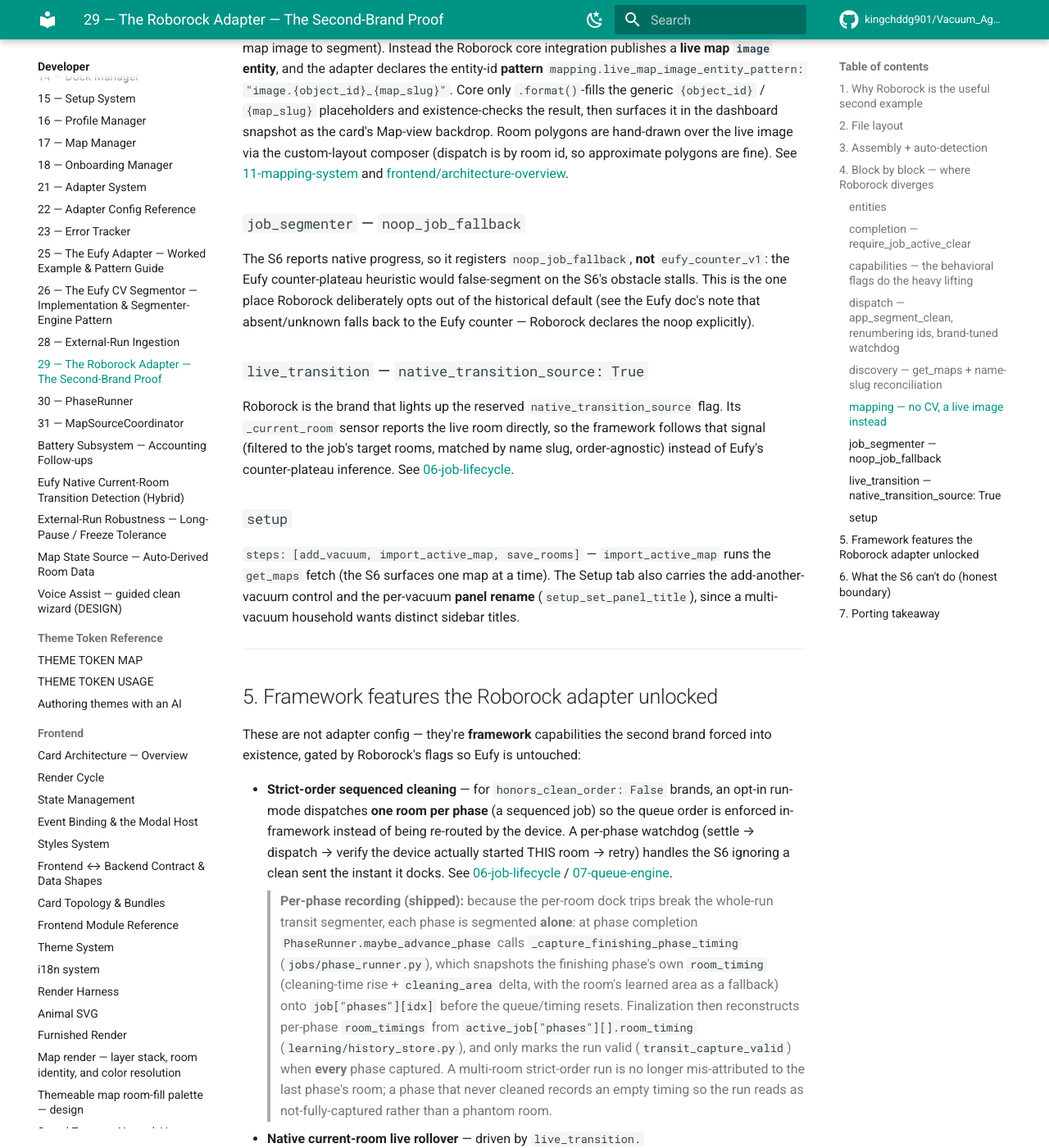
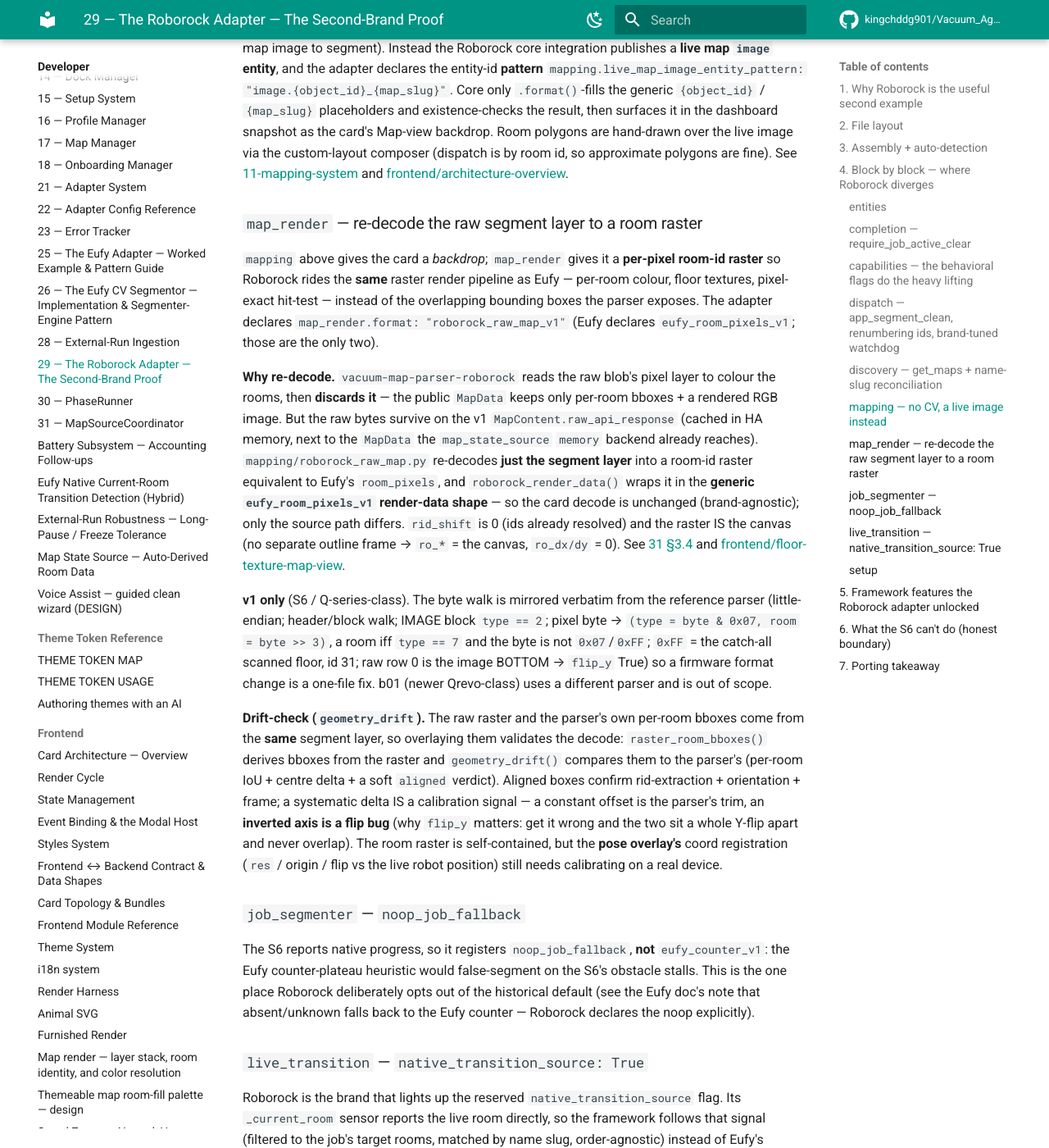
Before and after one commit to kingchddg901/Vacuum_Agent, an MkDocs documentation site: the page built from docs/dev/29-roborock-adapter.md, in a window 1280 px wide and 1400 px high, scrolled down 4804 px. Shown: the whole window at 82% size. Built offline with MkDocs 1.6.1 and Material for MkDocs 9.7.7, drawn with Linux system fonts in a browser that asks for light colours; comment, search, counter and statistics services are not loaded.

Commit message:
docs(roborock): document the raw-map segment parser (mapping/roborock_raw_map.py)
The Roborock raw-map render was wired in 447ec93 with no docs, and 31 §3.4 still said
the render decode was "only eufy_room_pixels_v1 today" — stale once roborock_raw_map_v1
landed. Documented the parser as an architecture piece:

- 29-roborock-adapter.md: new "### map_render" section — why re-decode (the parser reads
  the pixel layer to colour rooms then discards it; the raw bytes survive on the v1
  MapContent.raw_api_response), what roborock_raw_map.py does (re-decode the segment
  layer -> room-id raster -> wrapped in the generic eufy_room_pixels_v1 shape so the
  card decode stays brand-agnostic), v1-only scope, and the geometry_drift decode-check
  (raster bboxes vs the parser bboxes; an inverted axis = a flip bug -> why flip_y).
- 31-map-source-coordinator.md §3.4: corrected to list BOTH formats (eufy_room_pixels_v1
  + roborock_raw_map_v1) and how each sources its raster; cross-links to 29.

mkdocs --strict green (anchors resolve).

Co-Authored-By: Claude Opus 4.8 (1M context) <noreply@anthropic.com>

```diff
--- a/docs/dev/29-roborock-adapter.md
+++ b/docs/dev/29-roborock-adapter.md
@@ -180,6 +180,45 @@ polygons are hand-drawn over the live image via the custom-layout composer
 (dispatch is by room id, so approximate polygons are fine). See
 [11-mapping-system](11-mapping-system.md) and [frontend/architecture-overview](frontend/architecture-overview.md).
 
+### `map_render` — re-decode the raw segment layer to a room raster
+`mapping` above gives the card a *backdrop*; `map_render` gives it a **per-pixel
+room-id raster** so Roborock rides the **same** raster render pipeline as Eufy —
+per-room colour, floor textures, pixel-exact hit-test — instead of the overlapping
+bounding boxes the parser exposes. The adapter declares `map_render.format:
+"roborock_raw_map_v1"` (Eufy declares `eufy_room_pixels_v1`; those are the only two).
+
+**Why re-decode.** `vacuum-map-parser-roborock` reads the raw blob's pixel layer to
+colour the rooms, then **discards it** — the public `MapData` keeps only per-room
+bboxes + a rendered RGB image. But the raw bytes survive on the v1
+`MapContent.raw_api_response` (cached in HA memory, next to the `MapData` the
+`map_state_source` `memory` backend already reaches). `mapping/roborock_raw_map.py`
+re-decodes **just the segment layer** into a room-id raster equivalent to Eufy's
+`room_pixels`, and `roborock_render_data()` wraps it in the **generic
+`eufy_room_pixels_v1` render-data shape** — so the card decode is unchanged
+(brand-agnostic); only the source path differs. `rid_shift` is 0 (ids already
+resolved) and the raster IS the canvas (no separate outline frame → `ro_*` = the
+canvas, `ro_dx/dy` = 0). See
+[31 §3.4](31-map-source-coordinator.md#34-async_get_map_render_data) and
+[frontend/floor-texture-map-view](frontend/floor-texture-map-view.md).
+
+**v1 only** (S6 / Q-series-class). The byte walk is mirrored verbatim from the
+reference parser (little-endian; header/block walk; IMAGE block `type == 2`; pixel
+byte → `(type = byte & 0x07, room = byte >> 3)`, a room iff `type == 7` and the byte
+is not `0x07`/`0xFF`; `0xFF` = the catch-all scanned floor, id 31; raw row 0 is the
+image BOTTOM → `flip_y` True) so a firmware format change is a one-file fix. b01
+(newer Qrevo-class) uses a different parser and is out of scope.
+
+**Drift-check (`geometry_drift`).** The raw raster and the parser's own per-room
+bboxes come from the **same** segment layer, so overlaying them validates the decode:
+`raster_room_bboxes()` derives bboxes from the raster and `geometry_drift()` compares
+them to the parser's (per-room IoU + centre delta + a soft `aligned` verdict). Aligned
+boxes confirm rid-extraction + orientation + frame; a systematic delta IS a
+calibration signal — a constant offset is the parser's trim, an **inverted axis is a
+flip bug** (why `flip_y` matters: get it wrong and the two sit a whole Y-flip apart and
+never overlap). The room raster is self-contained, but the **pose overlay's** coord
+registration (`res` / origin / flip vs the live robot position) still needs calibrating
+on a real device.
+
 ### `job_segmenter` — `noop_job_fallback`
 The S6 reports native progress, so it registers `noop_job_fallback`, **not**
 `eufy_counter_v1`: the Eufy counter-plateau heuristic would false-segment on the
```
Also changed, not shown: docs/dev/31-map-source-coordinator.md (+6 -1 lines).
